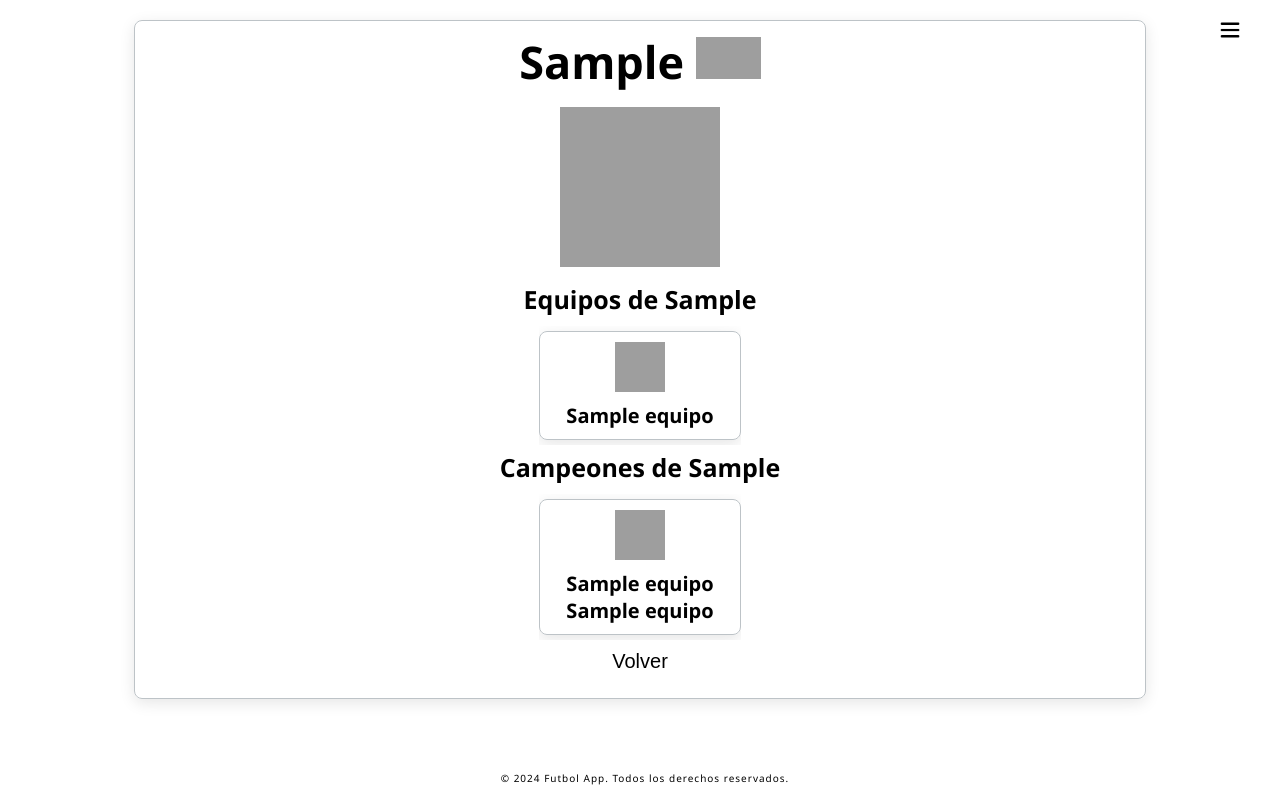
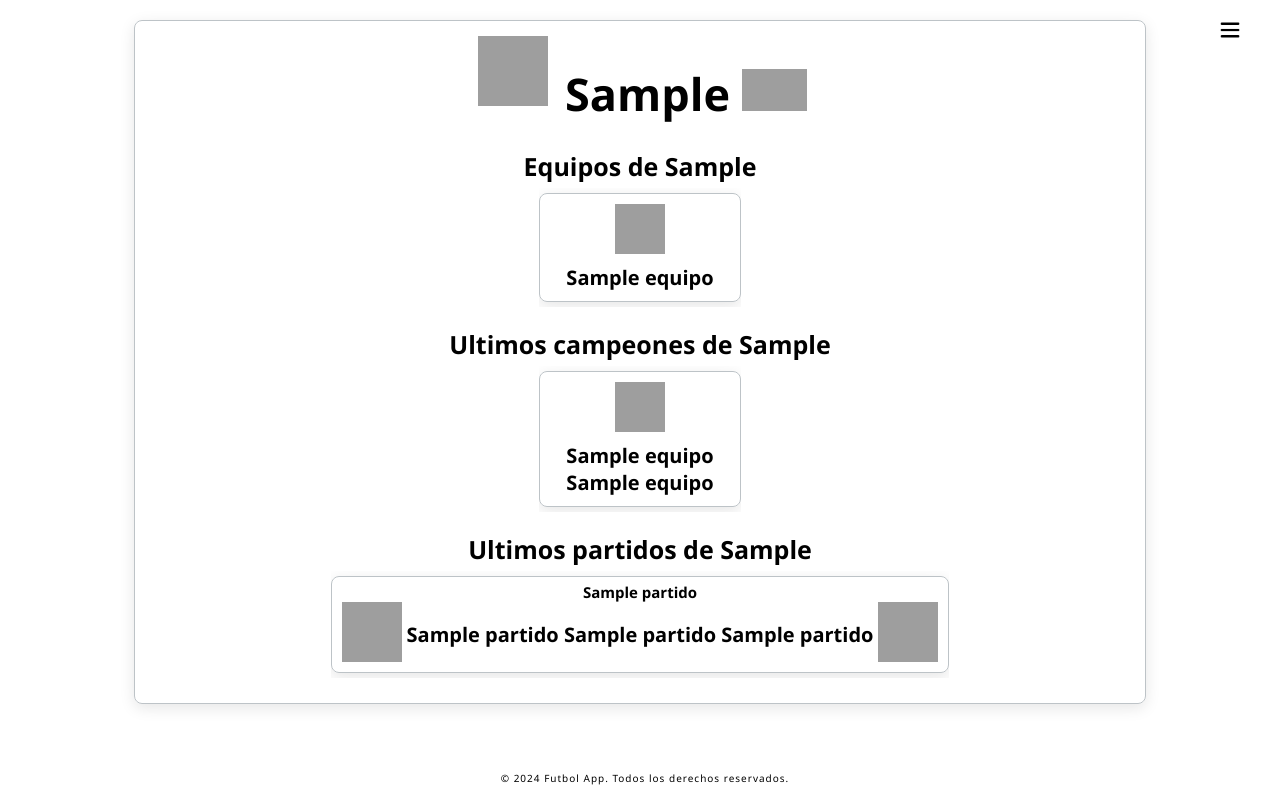
Before and after one commit to nachodorado98/Flask-Futbol-Azure, a Python web app: template web/src/templates/competicion.html in a window 1280 px wide. Run offline with Jinja, Linux system fonts and the light colour scheme; the template is opened without the code that fills it: most values are stand-ins (such as "Sample title", 1, 10 or a date in 2020); grey boxes are pictures that could not be loaded.

Commit message:
Informacion de los partidos de la competicion

```diff
--- a/web/src/blueprints/competicion.py
+++ b/web/src/blueprints/competicion.py
@@ -28,6 +28,8 @@ def pagina_competicion(competicion_id:str):
 
 	equipos_campeones=con.obtenerCampeonesCompeticion(competicion_id)
 
+	partidos_competicion=con.obtenerPartidosCompeticion(competicion_id)
+
 	con.cerrarConexion()
 
 	return render_template("competicion.html",
@@ -36,6 +38,7 @@ def pagina_competicion(competicion_id:str):
 							datos_competicion=datos_competicion,
 							equipos_competicion=equipos_competicion,
 							equipos_campeones=equipos_campeones,
+							partidos_competicion=partidos_competicion,
 							url_imagen_pais=URL_DATALAKE_PAISES,
 							url_imagen_competicion=URL_DATALAKE_COMPETICIONES,
 							url_imagen_escudo=URL_DATALAKE_ESCUDOS)
--- a/web/src/static/css/partidos.css
+++ b/web/src/static/css/partidos.css
@@ -637,17 +637,16 @@ footer {
 }
 
 .tarjeta-competicion .logo-competicion {
-    margin-top: 10px;
-    width: 160px;
-    height: 160px;
-    margin-bottom: 10px;
+    width: 70px;
+    height: 70px;
+    margin: 5px;
 }
 
 .tarjeta-competicion .titulo-equipos-competicion {
     font-size: 25px;
     margin: 5px;
-    margin-bottom: 10px;
-    color: var(--color-secundario)
+    color: var(--color-secundario);
+    margin-top: 20px;
 }
 
 .tarjetas-equipos-competicion {
@@ -708,7 +707,7 @@ footer {
 .tarjeta-competicion .titulo-campeones-competicion {
     font-size: 25px;
     margin: 5px;
-    margin-bottom: 10px;
+    margin-top: 20px;
     color: var(--color-secundario)
 }
 
@@ -767,18 +766,76 @@ footer {
     color: var(--color-secundario)
 }
 
-.tarjeta-competicion .button-volver-competicion {
-    background-color: var(--color-secundario);
-    color: var(--color-primario);
-    font-size: 20px;
-    padding: 10px;
-    margin-top: 0px;
-    margin-bottom: 10px;
-    border: none;
-    border-radius: 5px;
-    cursor: pointer;
-    transition: background-color 0.3s;
+.tarjeta-competicion .titulo-partidos-competicion {
+    font-size: 25px;
+    margin: 5px;
+    margin-top: 20px;
+    color: var(--color-secundario)
 }
 
-.tarjeta-competicion .button-volver-competicion:hover {
-    transform: scale(1.05);
+.tarjetas-partidos-competicion {
+    max-width: calc(61vw - 100px);
+    box-sizing: border-box;
+    overflow-x: auto;
+    white-space: nowrap;
+    padding: 0px;
+    margin-bottom: 20px;
+}
+
+.tarjetas-partidos-competicion::-webkit-scrollbar {
+    display: flex;
+    height: 10px;
+}
+
+.tarjetas-partidos-competicion::-webkit-scrollbar-thumb {
+    background-color: var(--color-secundario);
+    border-radius: 5px;
+}
+
+.tarjetas-partidos-competicion-wrapper {
+    display: flex;
+    flex-direction: row;
+    align-items: center;
+    gap: 10px;
+}
+
+.tarjeta-partido-competicion {
+    width: 100%;
+    max-width: 800px;
+    margin: 5px auto;
+    padding: 5px;
+    border: 1px solid #bdc3c7;
+    border-radius: 8px;
+    box-shadow: 0 4px 15px rgba(0, 0, 0, 0.1);
+    transition: transform 0.3s ease-in-out, box-shadow 0.3s ease-in-out;
+    cursor: pointer;
+    background-color: var(--color-primario);
+    color: var(--color-secundario)
+}
+
+.tarjeta-partido-competicion p {
+    font-size: 15px;
+    margin: 0px;
+    color: var(--color-secundario)
+}
+
+.info-partido-competicion {
+    display: flex;
+    align-items: center;
+    justify-content: center;
+}
+
+.info-partido-competicion img {
+    margin-right: 5px;
+    margin-left: 5px;
+    margin-bottom: 5px;
+    width: 60px;
+    height: 60px;
+}
+
+.info-partido-competicion h4 {
+    font-size: 20px;
+    color: #fff;
+    margin: 0px;
+    color: var(--color-secundario)
+}
--- a/web/src/templates/competicion.html
+++ b/web/src/templates/competicion.html
@@ -7,6 +7,13 @@
 <div class="tarjeta-competicion">
 
     <p class="nombre">
+
+        {% if datos_competicion[2]=='-1' %}
+            <img class="logo-competicion" src="{{ url_for('static', filename='imagenes/iconos/no_competicion.png') }}" alt="Competicion Icon">
+        {% else %}
+            <img class="logo-competicion" src="{{ url_imagen_competicion }}{{ datos_competicion[2] }}.png" alt="Competicion Icon">
+        {% endif %}
+
         <strong>{{ datos_competicion[1] }}</strong>
 
         {% if datos_competicion[3]=='-1' %}
@@ -16,12 +23,6 @@
         {% endif %}
 
     </p>
-
-    {% if datos_competicion[2]=='-1' %}
-        <img class="logo-competicion" src="{{ url_for('static', filename='imagenes/iconos/no_competicion.png') }}" alt="Competicion Icon">
-    {% else %}
-        <img class="logo-competicion" src="{{ url_imagen_competicion }}{{ datos_competicion[2] }}.png" alt="Competicion Icon">
-    {% endif %}
 
     {% if equipos_competicion %}
 
@@ -53,7 +54,7 @@
 
     {% if equipos_campeones %}
 
-        <p class="titulo-campeones-competicion"><strong>Campeones de {{ datos_competicion[1] }}</strong></p>
+        <p class="titulo-campeones-competicion"><strong>Ultimos campeones de {{ datos_competicion[1] }}</strong></p>
 
         <div class="tarjetas-campeones-competicion">
             <div class="tarjetas-campeones-competicion-wrapper">
@@ -80,7 +81,42 @@
 
     {% endif %}
 
-    <button class="button-volver-competicion" onclick="pagina_anterior()">Volver</button>
+    {% if partidos_competicion %}
+
+        <p class="titulo-partidos-competicion"><strong>Ultimos partidos de {{ datos_competicion[1] }}</strong></p>
+
+        <div class="tarjetas-partidos-competicion">
+            <div class="tarjetas-partidos-competicion-wrapper">
+
+            {% for partido in partidos_competicion %}
+
+                <div class="tarjeta-partido-competicion" onclick="window.location.href='/partido/{{ partido[1] }}'">
+                    <p><strong>{{ partido[3] }}</strong></p>
+                    <div class="info-partido-competicion">
+
+                        {% if partido[6]==-1 %}
+                            <img src="{{ url_for('static', filename='imagenes/iconos/no_escudo.png') }}" alt="Local Icon">
+                        {% else %}
+                            <img src="{{ url_imagen_escudo }}{{ partido[6] }}.png" alt="Local Icon">
+                        {% endif %}
+
+                        <h4>{{ partido[5] }} {{ partido[2] }} {{ partido[8] }}</h4>
+
+                        {% if partido[9]==-1 %}
+                            <img src="{{ url_for('static', filename='imagenes/iconos/no_escudo.png') }}" alt="Visitante Icon">
+                        {% else %}
+                            <img src="{{ url_imagen_escudo }}{{ partido[9] }}.png" alt="Visitante Icon">
+                        {% endif %}
+
+                    </div>
+                </div>
+
+            {% endfor %}
+
+             </div>
+        </div>
+
+    {% endif %}
 
 </div>
 
```
Also changed, not shown: web/src/database/conexion.py (+41 -1 lines), web/tests/testapp/test_pagina_competicion.py (+25 -0 lines), web/tests/testdatabase/test_conexion.py (+2 -1 lines), web/tests/testdatabase/test_tabla_partido_competicion.py (added, +13 -0 lines).
